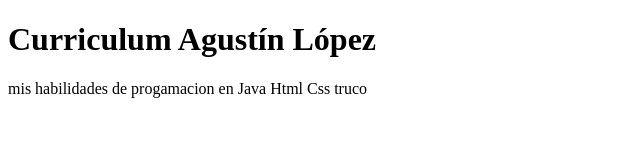
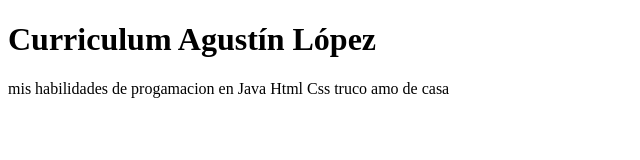
Before and after one commit to lopezfrancoagustin/cv, a plain HTML site: page index.html in a window 1280 px wide. Shown: the full height of the page, 0-640 px from the left. Drawn offline with Linux system fonts and the light colour scheme.

Commit message:
Update index.html

```diff
--- a/index.html
+++ b/index.html
@@ -6,6 +6,6 @@
 <body>
 
 <h1>Curriculum Agustín López</h1>
-<p>mis habilidades de progamacion en Java Html Css truco</p>
+<p>mis habilidades de progamacion en Java Html Css truco amo de casa</p>
 </body>
 </html>
```
